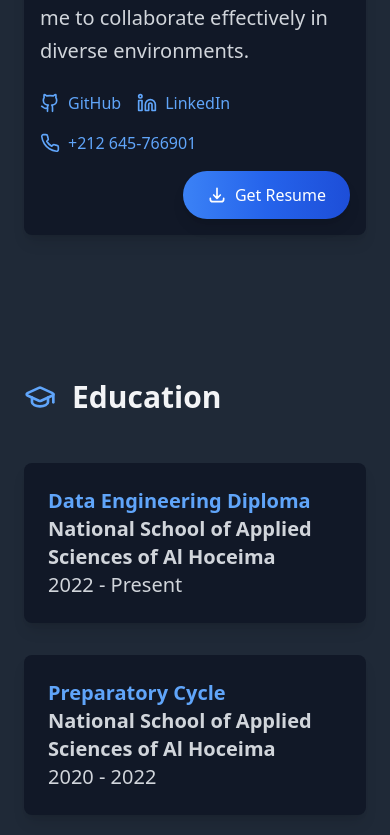
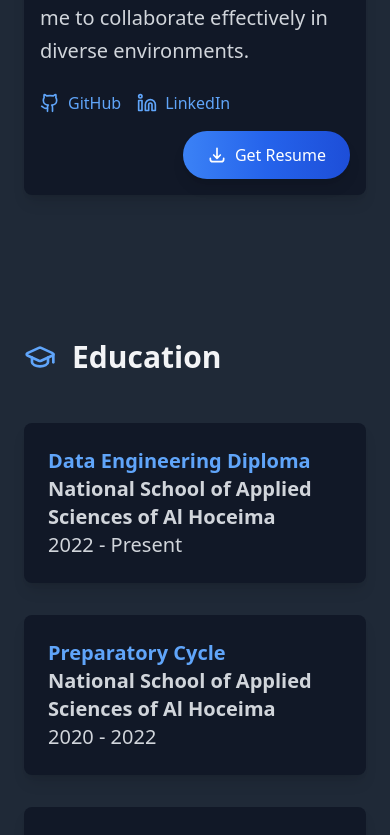
Before and after one commit to afkirmohamed11/portfolio, a React (Vite) app: page / in a window 390 px wide. Shown: the part 1482-2317 px from the top of the page. Built offline with nearby package versions, Linux system fonts and the light colour scheme.

Commit message:
removed phone num & Adress

```diff
--- a/src/App.tsx
+++ b/src/App.tsx
@@ -149,10 +149,6 @@ function App() {
               LinkedIn
             </a>
 
-            <a href="tel:+212645766901" className="flex items-center text-blue-400 hover:text-blue-300 whitespace-nowrap">
-              <Phone className="w-5 h-5 mr-2" />
-              +212 645-766901
-            </a>
 
           </div>
 
@@ -488,10 +484,6 @@ function App() {
           <Mail className="w-5 h-5 mr-2" />
           mohamedafkir078@gmail.com
         </a>
-        <a href="tel:+212645766901" className="flex items-center text-blue-400 hover:text-blue-300">
-          <Phone className="w-5 h-5 mr-2" />
-          +212 645-766901
-        </a>
         <a href="https://www.linkedin.com/in/mohamed-afkir-1bbb9729a" target="_blank" rel="noopener noreferrer"
           className="flex items-center text-blue-400 hover:text-blue-300">
           <Linkedin className="w-5 h-5 mr-2" />
@@ -503,10 +495,7 @@ function App() {
           GitHub Profile
         </a>
 
-        <div className="flex items-center text-blue-400 hover:text-blue-300">
-          <MapPin className="w-5 h-5 mr-2" />
-          Al Hoceima, Morocco
-        </div>
+
       </div>
     </div>
   </div>
```
